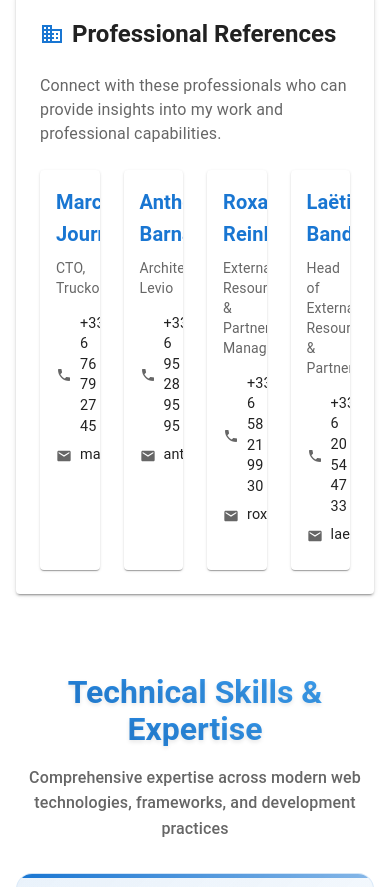
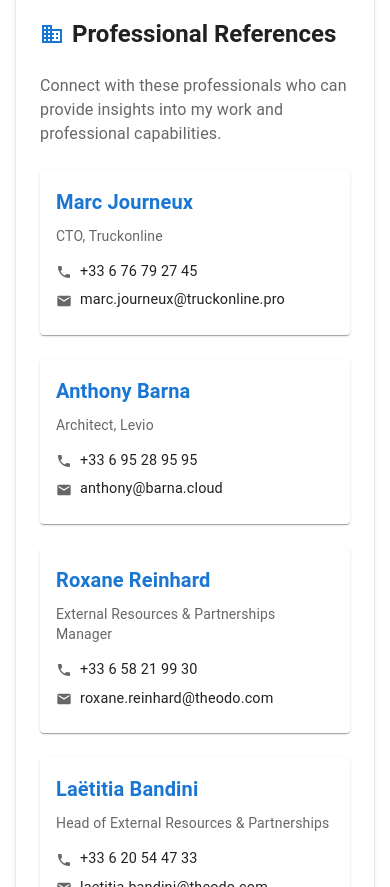
Before and after one commit to BastienBagliotto/portfolio, a Next.js app: page /bastien in a window 390 px wide. Shown: the part 6337-7224 px from the top of the page. Built offline with nearby package versions, Linux system fonts and the light colour scheme.

Commit message:
responsive

```diff
--- a/components/references-section.tsx
+++ b/components/references-section.tsx
@@ -1,4 +1,4 @@
-import { Box, Typography, Paper, Grid, Card, CardContent } from '@mui/material';
+import { Box, Typography, Paper, Card, CardContent } from '@mui/material';
 import { Business, Phone, Email } from '@mui/icons-material';
 
 interface Reference {
@@ -24,12 +24,22 @@
       <Typography variant="body1" sx={{ mb: 3, color: 'text.secondary' }}>
         Connect with these professionals who can provide insights into my work and professional capabilities.
       </Typography>
-      <Grid container spacing={3}>
+      <Box
+        sx={{
+          display: 'grid',
+          gap: 3,
+          gridTemplateColumns: {
+            xs: 'repeat(1, minmax(0, 1fr))',
+            sm: 'repeat(2, minmax(0, 1fr))',
+            lg: 'repeat(4, minmax(0, 1fr))'
+          }
+        }}
+      >
         {references.map((ref, index) => (
           <Card
             key={index}
             sx={{
-              flex: 1,
+              height: '100%',
               transition: 'all 0.3s ease',
               '&:hover': {
                 elevation: 3,
@@ -61,7 +71,7 @@
             </CardContent>
           </Card>
         ))}
-      </Grid>
+      </Box>
     </Paper>
   );
 }
--- a/components/skills-section.tsx
+++ b/components/skills-section.tsx
@@ -265,7 +265,7 @@
                   sx={{
                     display: 'grid',
                     gridTemplateColumns: {
-                      xs: 'repeat(2, 1fr)',
+                      xs: 'repeat(1, minmax(0, 1fr))',
                       sm: 'repeat(3, 1fr)',
                       md: 'repeat(4, 1fr)',
                       lg: 'repeat(3, 1fr)',
--- a/proxy.ts
+++ b/proxy.ts
@@ -6,7 +6,12 @@
   const hostname = request.headers.get('host') || '';
 
   // Define valid person subdomains
-  const validSubdomains = ['bastien.bagliotto.fr', 'romain.bagliotto.fr'];
+  const validSubdomains = [
+    'bastien.localhost:3000',
+    'bastien.bagliotto.fr',
+    'romain.localhost:3000',
+    'romain.bagliotto.fr'
+  ];
 
   if (!validSubdomains.includes(hostname)) {
     return NextResponse.next();
```
